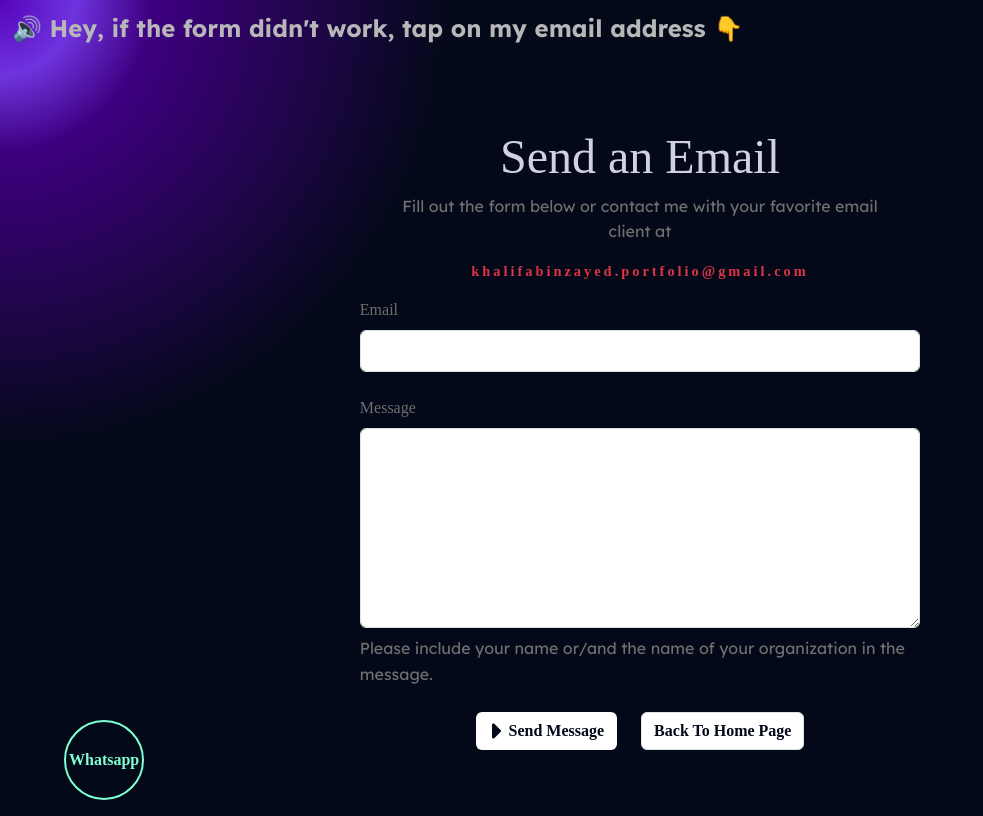
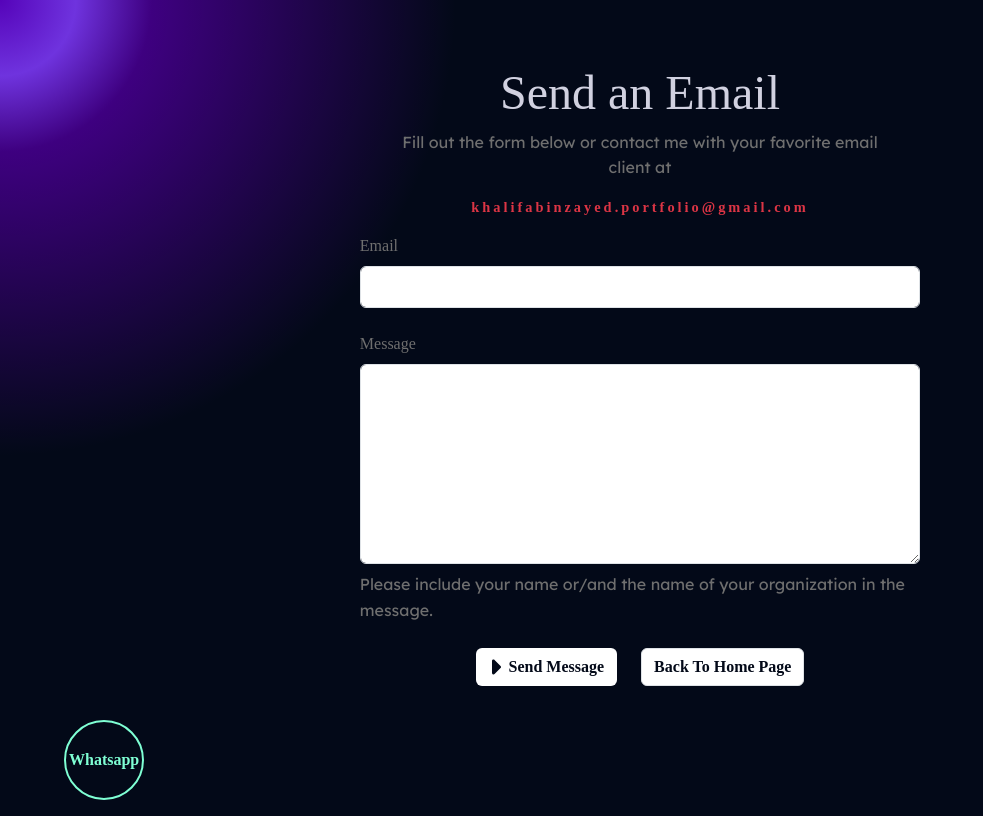
Before and after one commit to Khalifa-pendrops/portfolio_2024, a React (Vite) app: page /get-in-touch in a window 1280 px wide. Shown: the whole page, without its empty margins (0-983 px from the left). Built offline with nearby package versions, Linux system fonts and the light colour scheme; a web font is replaced by a local one.

Commit message:
success and error messages yet to display on the UI but app seems fine

```diff
--- a/src/Components/Contact.jsx
+++ b/src/Components/Contact.jsx
@@ -4,7 +4,6 @@ import { Link } from "react-router-dom";
 import "./Home.css";
 import { FontAwesomeIcon } from "@fortawesome/react-fontawesome";
 import { faCaretRight } from "@fortawesome/free-solid-svg-icons";
-import MovingTexts from "./MovingTexts";
 
 function Contact() {
   const [formData, setFormData] = useState({
@@ -29,6 +28,16 @@ function Contact() {
     setIsSubmitting(true);
     setResponseMessage(null);
 
+    if (!formData.email || !formData.message) {
+      setResponseMessage({
+        type: "error",
+        text: "Please fill out all fields.",
+      });
+      setIsSubmitting(false);
+      console.log("Response Message: DID THIS CHECK PASS???", responseMessage);
+      return;
+    }
+
     try {
       const response = await axios.post(url, formData, {
         headers: {
@@ -36,23 +45,21 @@ function Contact() {
         },
       });
 
-      if (!formData.email || !formData.message) {
-        setResponseMessage({
-          type: "error",
-          text: "Please fill out all fields.",
-        });
-        return;
-      }
+      console.log("Response:", response);
 
       if (response.status === 200) {
         setResponseMessage({
           type: "success",
           text: "Form submitted successfully!",
         });
-        setFormData({ email: "", message: "" });
+        console.log("Response Message: THIS SIDE CLEAR!", responseMessage);
       }
+      setFormData({ email: "", message: "" });
     } catch (error) {
-      console.error("Form submission error:", error);
+      console.error(
+        "Form submission error: THIS SIDE NO CLEAR AT ALL 😞",
+        error
+      );
       setResponseMessage({
         type: "error",
         text:
@@ -66,7 +73,6 @@ function Contact() {
 
   return (
     <>
-      <MovingTexts />
       <div className="contact-container d-flex flex-column justify-content-center align-items-center gap-3 container-fluid my-3 pt-5">
         <div className="contact_top d-flex flex-column justify-content-center align-items-center text-center">
           <h1 className="display-5 display-sm-6 align-self-center">
@@ -123,19 +129,21 @@ function Contact() {
               <FontAwesomeIcon className="icon-right" icon={faCaretRight} />
               {isSubmitting ? "Submitting..." : "Send Message"}
             </button>
-            <Link to="/">
-              <button className="contact-btn-lg button-text btn border rounded-2 bg-white">
-                Back To Home Page
-              </button>
+            <Link
+              to="/"
+              className="contact-btn-lg button-text btn border rounded-2 bg-white"
+            >
+              Back To Home Page
             </Link>
           </div>
           {responseMessage && (
             <p
-              className={
-                responseMessage.type === "success"
-                  ? "text-success"
-                  : "text-danger"
-              }
+              style={{
+                color:
+                  responseMessage.type === "success"
+                    ? "text-success"
+                    : "text-danger",
+              }}
             >
               {responseMessage.text}
             </p>
```
